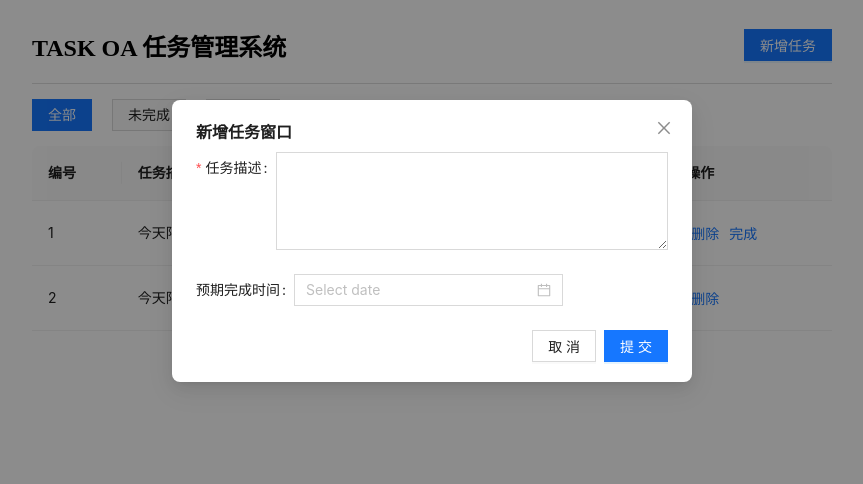
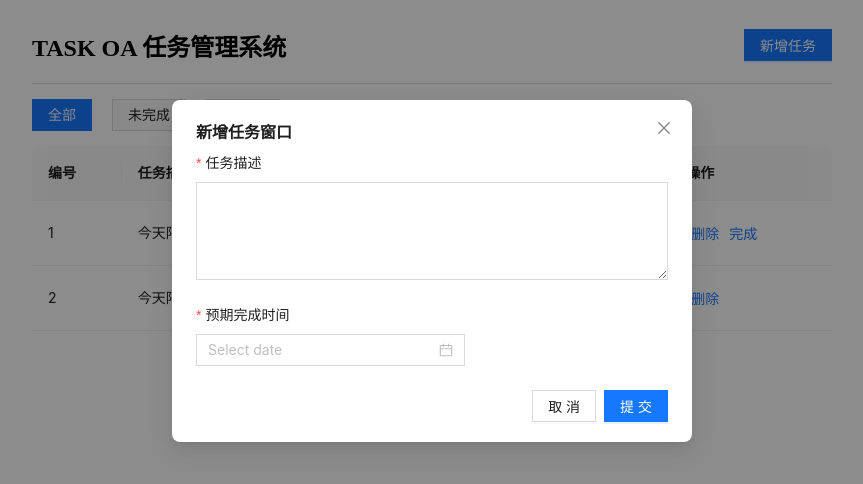
Before and after one commit to stevenliu986/react-demo, a React (Create React App) app: page / in a window 1280 px wide. Both pictures are taken after a click on the button "新增任务". Shown: the top 484 px of the page, without its empty margins (208-1071 px from the left). Built offline with nearby package versions, Linux system fonts and the light colour scheme.

Commit message:
modified:   src/components/Task.jsx

```diff
--- a/src/components/Task.jsx
+++ b/src/components/Task.jsx
@@ -144,19 +144,22 @@ class Task extends React.Component {
           onCancel={this.closeModal}
           onOk={this.submit}
         >
-          <Form>
+          <Form layout="vertical" initialValues={{ task: "", time: "" }}>
             <Form.Item
               label="任务描述"
               name="task"
               validateTrigger="onBlur"
-              rules={[{ required: true, message: "请填写任务描述" }]}
+              rules={[
+                { required: true, message: "请填写任务描述" },
+                { min: 6, message: "任务描述字数不能低于6个字" },
+              ]}
             >
               <Input.TextArea rows={4} />
             </Form.Item>
             <Form.Item
               label="预期完成时间"
               name="time"
-              rules={[]}
+              rules={[{ required: true, message: "请选择任务预期完成时间" }]}
               validateTrigger="onBlur"
             >
               <DatePicker showTime />
```
